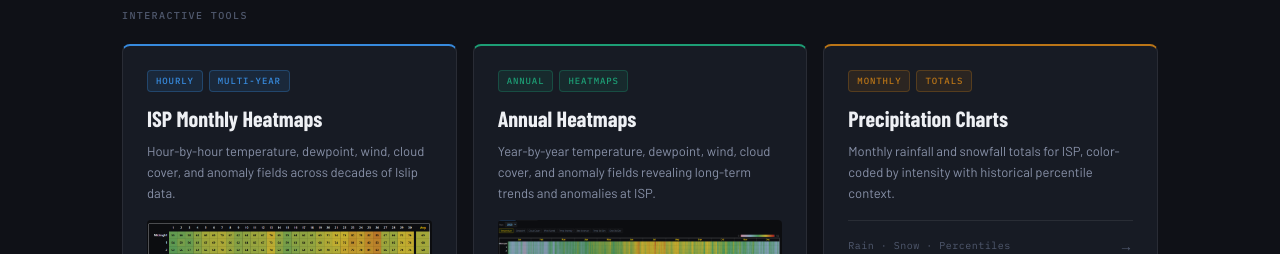
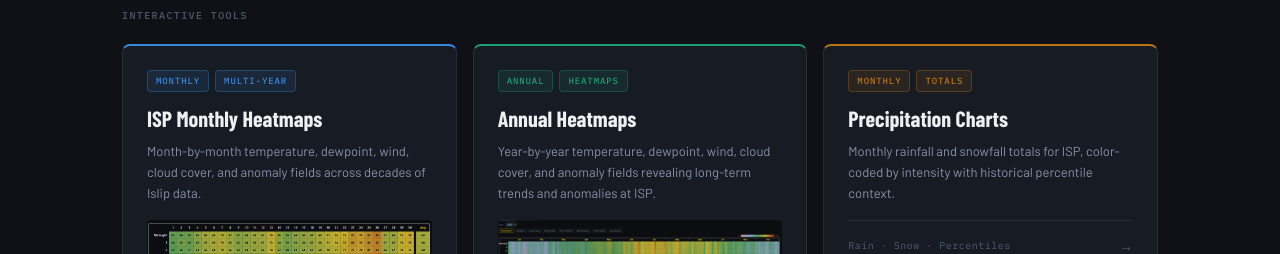
Before and after one commit to josht3113/context-climate, a React (Vite) app: page /#/ in a window 1280 px wide. Shown: the part 316-570 px from the top of the page. Built offline with nearby package versions, Linux system fonts and the light colour scheme.

Commit message:
Update Home.jsx

```diff
--- a/src/pages/Home.jsx
+++ b/src/pages/Home.jsx
@@ -6,9 +6,9 @@ import { Link } from 'react-router-dom'
 
 const CARDS = [
   {
-    tags:        ['HOURLY', 'MULTI-YEAR'],
+    tags:        ['MONTHLY', 'MULTI-YEAR'],
     title:       'ISP Monthly Heatmaps',
-    description: 'Hour-by-hour temperature, dewpoint, wind, cloud cover, and anomaly fields across decades of Islip data.',
+    description: 'Month-by-month temperature, dewpoint, wind, cloud cover, and anomaly fields across decades of Islip data.',
     footerTags:  ['Temp', 'Dewpoint', 'Wind', 'Clouds', 'Anomaly'],
     to:          '/hourly',
     accentVar:   '--accent-hourly',
```
